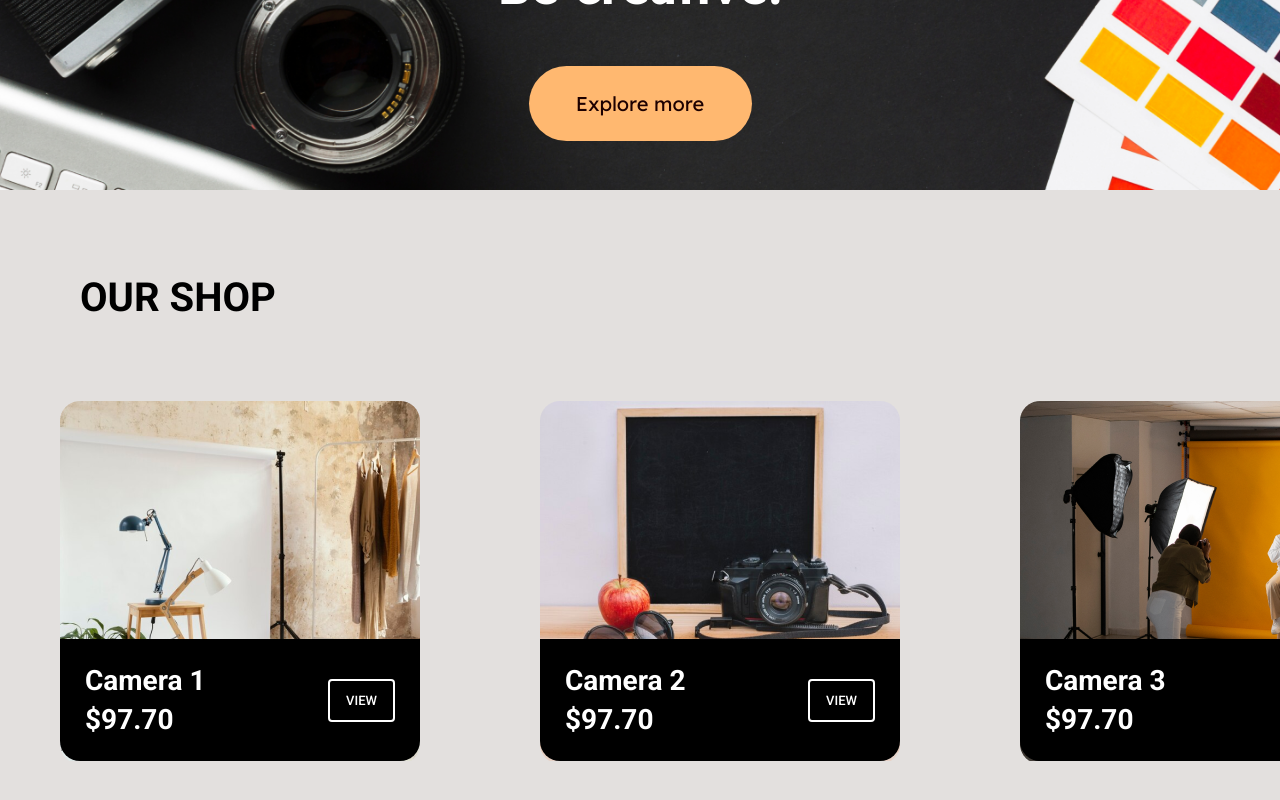
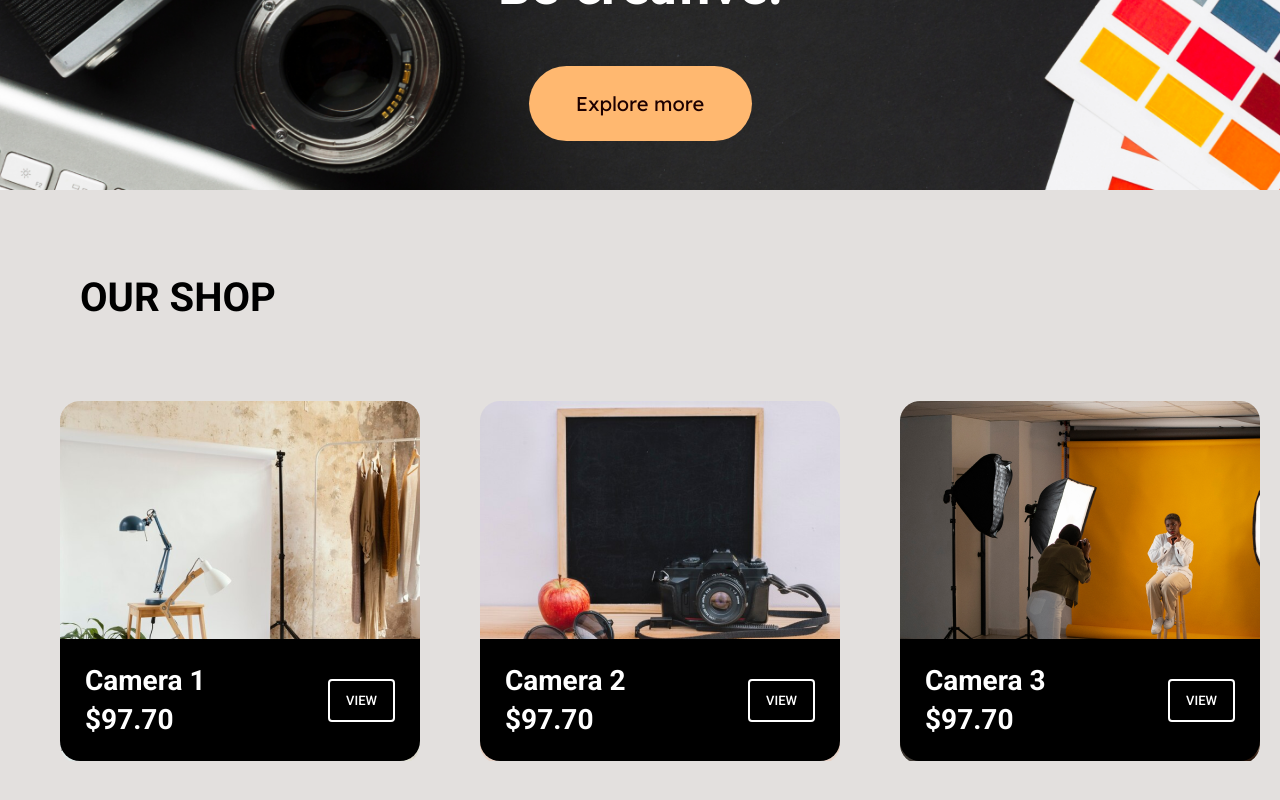
Before and after one commit to rawannmmohamed/react_e-commerce, a React (Vite) app: page / in a window 1280 px wide. Shown: the part 314-1114 px from the top of the page. Built offline with nearby package versions, Linux system fonts and the light colour scheme.

Commit message:
fixing card margins

```diff
--- a/src/components/Card.css
+++ b/src/components/Card.css
@@ -5,7 +5,7 @@
   background-size: cover;
   width: 360px;
   height: 360px;
-  margin: 0 60px;
+  margin-left: 60px;
 }
 .description {
   display: flex;
```
